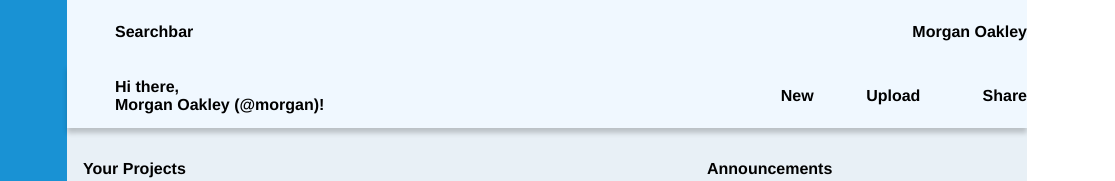
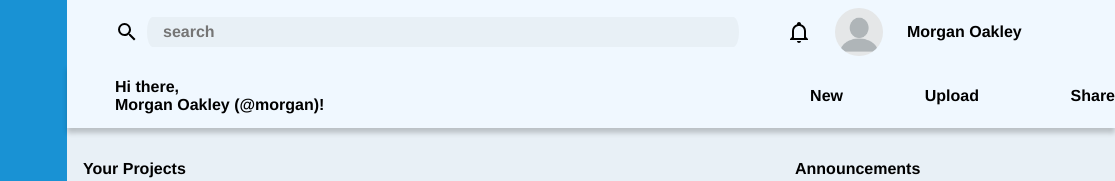
Before and after one commit to charlesfrye/odin-html-css-project-admin-dashboard, a plain HTML site: page index.html in a window 1280 px wide. Shown: the top 181 px of the page, 253-1368 px from the left, 1115 px wide, since content can reach past the window. Drawn offline with Linux system fonts and the light colour scheme.

Commit message:
adds searchbar and user header

```diff
--- a/index.html
+++ b/index.html
@@ -22,11 +22,16 @@
 
     <div class="nav right">
       <div id="searchbar">
-        Searchbar
+        <img src="assets/svg/magnify.svg" style="width:1.5rem;height:1.5rem;" />
+        <input type="text" style="width:100%;" class="textinput" placeholder="search" />
       </div>
 
       <div id="userstatus">
-        Morgan Oakley
+        <img src="assets/svg/bell-outline.svg" style="width:1.5rem;height:1.5rem;" />
+        <div class="profile-pic-container">
+          <img src="assets/png/blank-profile-pic.png" class="profile-pic">
+        </div>
+        <div class="username" id="username">Morgan Oakley</div>
       </div>
 
     </div>
--- a/style.css
+++ b/style.css
@@ -5,6 +5,14 @@
   font-family: Helvetica;
   font-weight: bold;
   color: white;
+}
+
+input,
+input:hover,
+input:focus,
+input:active {
+  border: none;
+  outline: none;
 }
 
 ul>li {
@@ -60,10 +68,34 @@ ul>li {
 #searchbar {
   justify-items: start;
   padding-left: 3rem;
+  display: grid;
+  grid-template-columns: 1.5rem 36rem;
+  gap: 0.5rem;
+}
+
+#searchbar>.textinput {
+  background-color: rgb(232, 240, 246);
+  padding-top: 0.35rem;
+  padding-bottom: 0.35rem;
+  padding-left: 1rem;
+  border-radius: 1%/50%;
+  border-width: 0px;
+  color: black;
 }
 
 #userstatus {
+  justify-self: end;
+  padding-right: 1rem;
+  display: grid;
+  grid-template-columns: 1.5rem 3rem 12rem;
   justify-items: end;
+  gap: 1.5rem;
+}
+
+#username {
+  color: black;
+  width: 100%;
+  text-align: left;
 }
 
 .left {
@@ -78,6 +110,18 @@ ul>li {
   display: grid;
   grid-template-rows: 20rem 1fr;
   gap: 3rem;
+}
+
+.profile-pic-container {
+  display: grid;
+}
+
+.profile-pic {
+  height: 3rem;
+  width: 3rem;
+  border-radius: 50%;
+  justify-self: center;
+  align-self: center;
 }
 
 .main-buttons,
@@ -224,6 +268,7 @@ ul.project-buttons>li {
   grid-template-rows: repeat(2, 1fr);
   padding-top: 2rem;
   padding-bottom: 2rem;
+  padding-right: 2rem;
 }
 
 .announcements {
```
Also changed, not shown: assets/png/blank-profile-pic.png (added), assets/svg/bell-outline.svg (added), assets/svg/magnify.svg (added).
